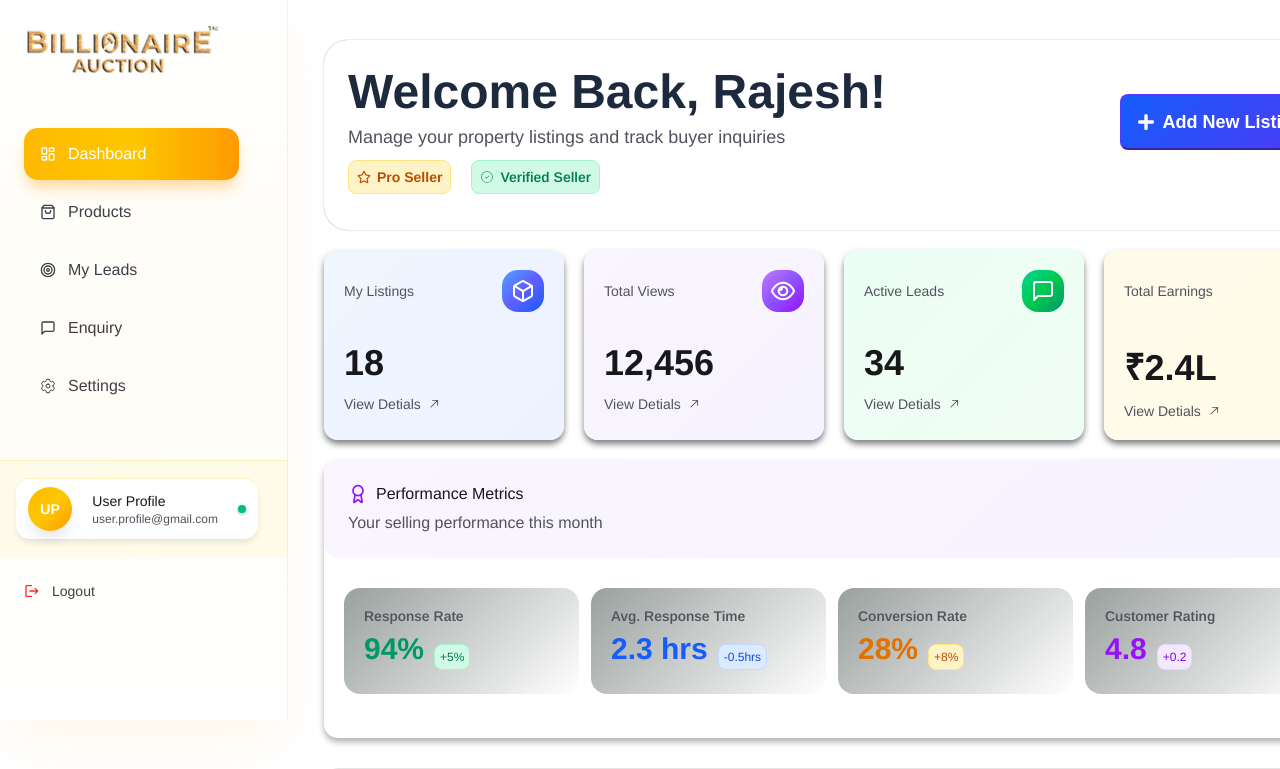
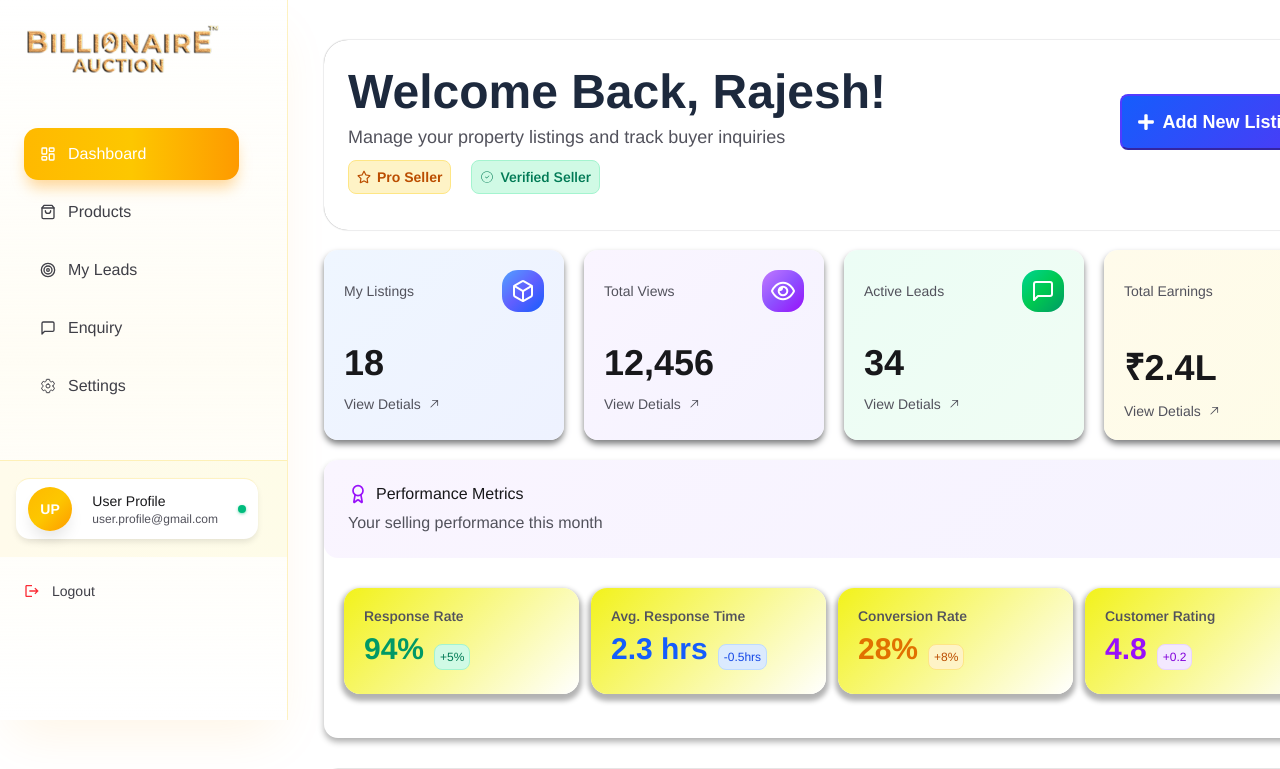
Before and after one commit to sandeeptridizi/BA-User-Application, a React (Vite) app: page / in a window 1280 px wide. Shown: the top 769 px of the page. Built offline with nearby package versions, Linux system fonts and the light colour scheme.

Commit message:
background changes in dashboard page

```diff
--- a/src/pages/Dashboard/Dashboard.css
+++ b/src/pages/Dashboard/Dashboard.css
@@ -317,9 +317,10 @@
 .perfromstat {
   height: 106px;
   width: 235px;
-  background: linear-gradient(135deg, #99a09d, #ffffff);
+  background: linear-gradient(135deg, rgb(242, 242, 27), #ffffff);
   border-radius: 16px;
   padding: 20px;
+  box-shadow: 0px 4px 5px 3px rgba(0, 0, 0, 0.3);
 }
 
 .performvalue {
```
